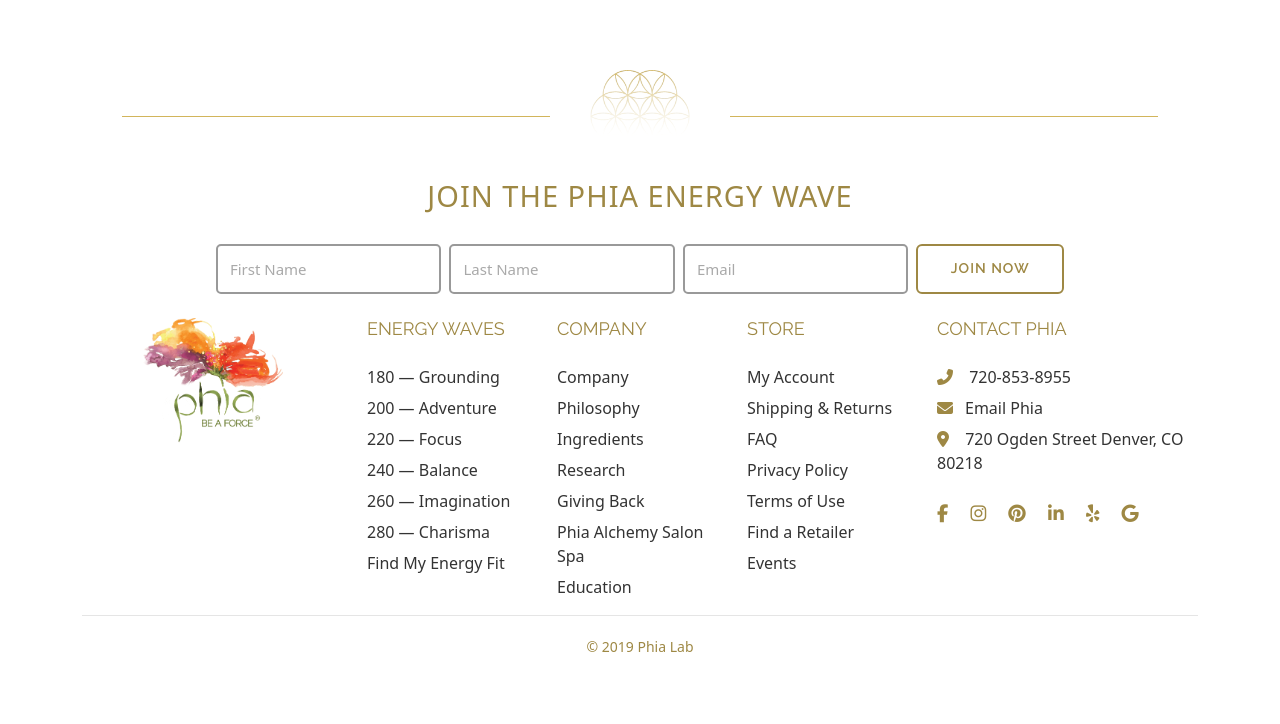
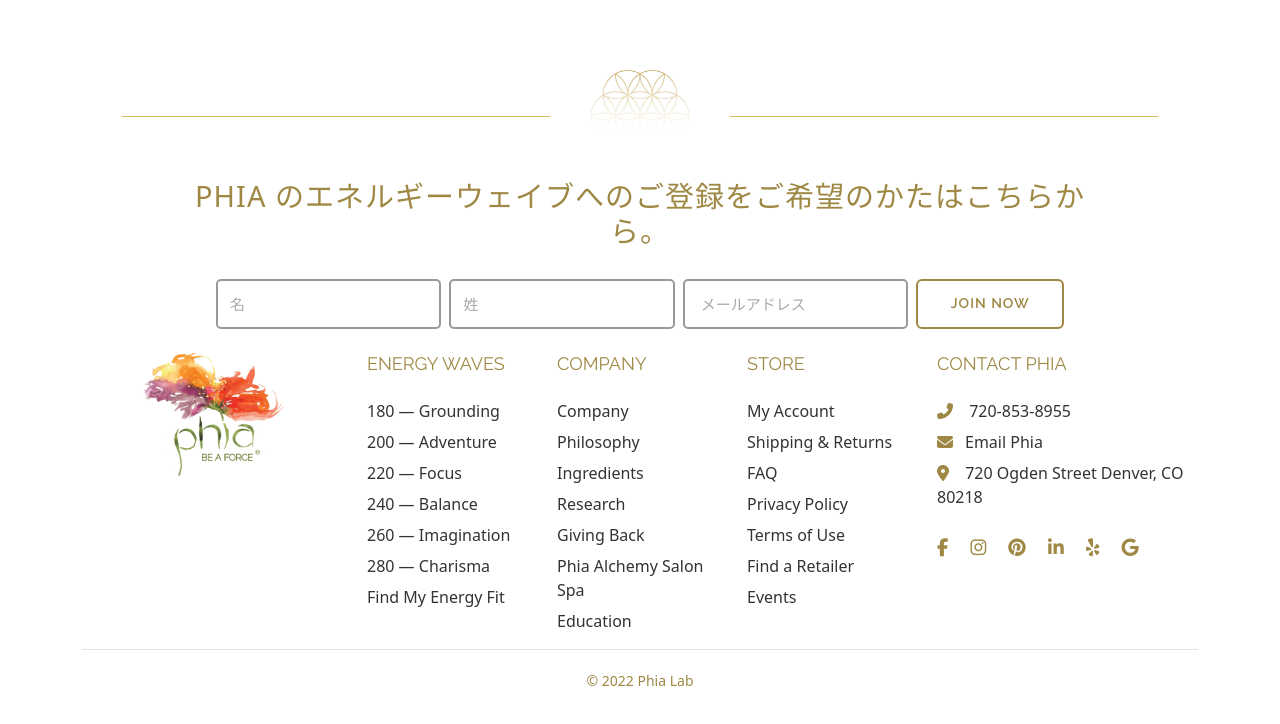
Before and after one commit to UrvashiKVaishnav97/Phia-japan-frontend, a plain HTML site: page footer.html in a window 1280 px wide. Drawn offline with nearby package versions, Linux system fonts and the light colour scheme.

Commit message:
footer  updated commit

```diff
--- a/footer.html
+++ b/footer.html
@@ -4,7 +4,7 @@
 <head>
   <meta charset="UTF-8" />
   <meta name="viewport" content="width=device-width, initial-scale=1.0" />
-  <title>Home - Phia Lab</title>
+  <title>Footer - Phia Lab</title>
     <link rel="shortcut icon" href="img/Titlelogo.png" type="image/x-icon">
   <!-- Bootstrap CSS -->
   <link href="https://cdn.jsdelivr.net/npm/bootstrap@5.3.3/dist/css/bootstrap.min.css" rel="stylesheet" />
@@ -42,17 +42,17 @@
           <img src="img/spectrum-divider.avif" alt="Divider" class="divider-icon">
         </div>
         <div class="col-xl-10 col-12 mx-auto">
-          <h2 class="newsletter-title text-center">JOIN THE PHIA ENERGY WAVE</h2>
+          <h2 class="newsletter-title text-center">Phia のエネルギーウェイブへのご登録をご希望のかたはこちらから。</h2>
           <form class="newsletter-form">
             <div class="row gy-2 gx-2 justify-content-center">
               <div class="col-md-4 col-lg-3  d-flex justify-content-center">
-                <input type="text" class="newsletter-input form-control" placeholder="First Name">
+                <input type="text" class="newsletter-input form-control" placeholder="名">
               </div>
               <div class="col-md-4 col-lg-3  d-flex justify-content-center">
-                <input type="text" class="newsletter-input form-control" placeholder="Last Name">
+                <input type="text" class="newsletter-input form-control" placeholder="姓">
               </div>
               <div class="col-md-4 col-lg-3 d-flex justify-content-center">
-                <input type="email" class="newsletter-input form-control w-100" placeholder="Email">
+                <input type="email" class="newsletter-input form-control w-100" placeholder=" メールアドレス">
               </div>
               <div class="col-md-12 col-lg-2 col-3 d-grid d-flex justify-content-center">
                 <button type="submit" class="newsletter-btn btn btn-join">JOIN NOW</button>
@@ -155,7 +155,7 @@
 
       <!-- Copyright Section -->
       <div class="copyright-section">
-        <p>© 2019 Phia Lab</p>
+        <p>© 2022 Phia Lab</p>
       </div>
     </div>
   </footer>
```
